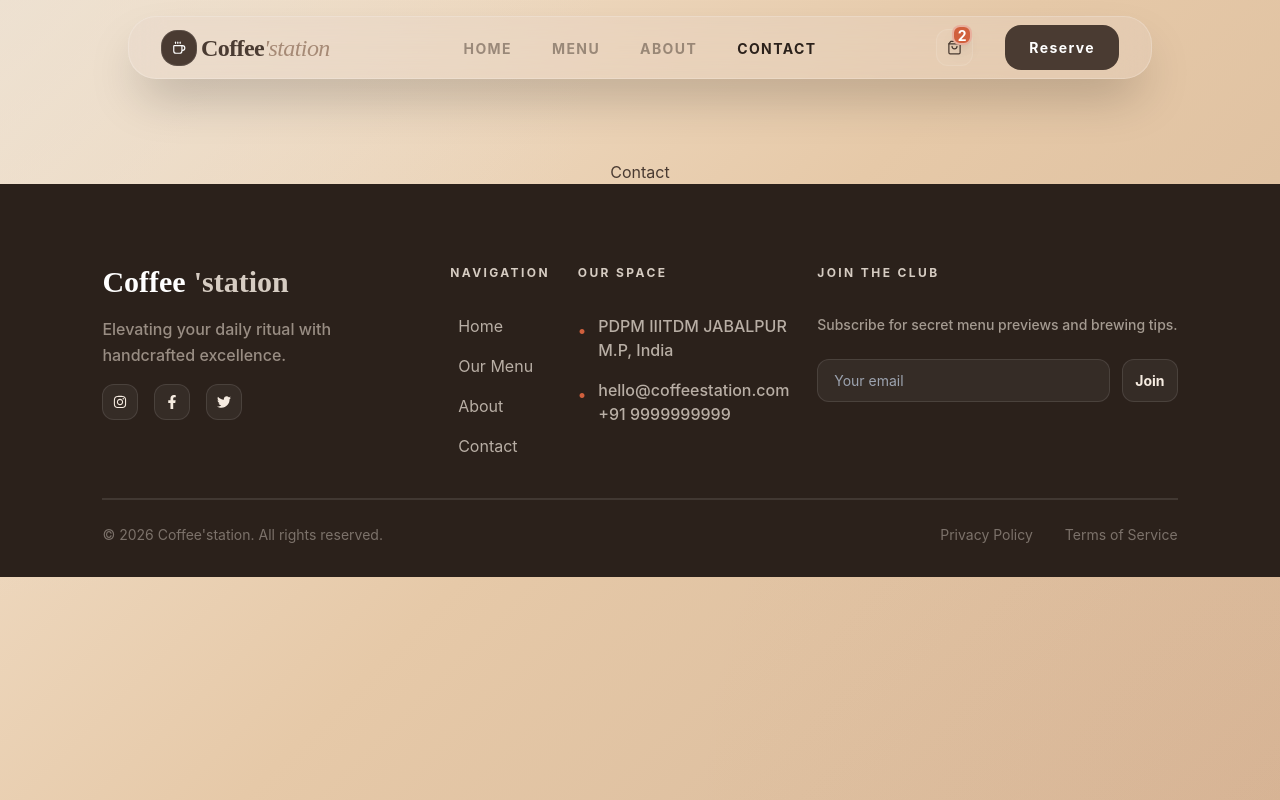
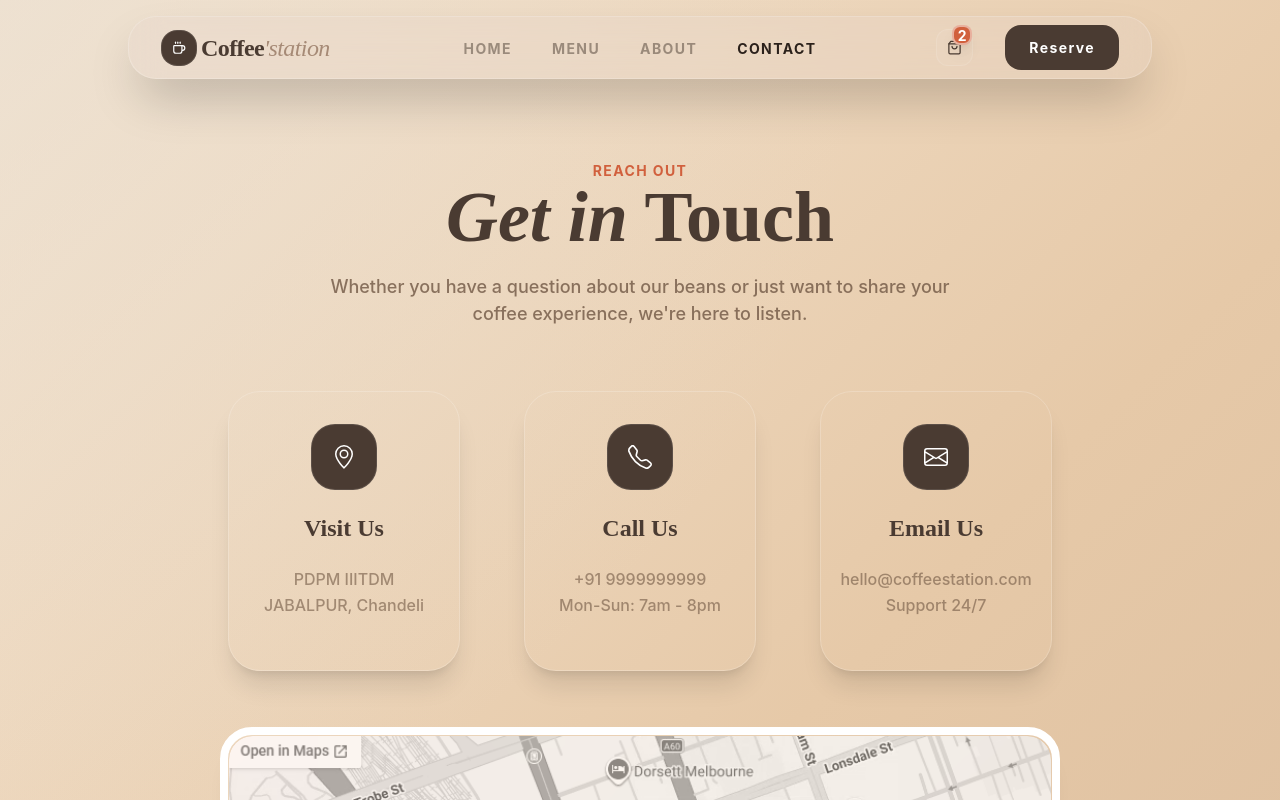
Before and after one commit to rachel0623123/coffee_station_rachel, a React (Vite) app: page /contact in a window 1280 px wide. Shown: the top 800 px of the page. Built offline with nearby package versions, Linux system fonts and the light colour scheme.

Commit message:
feat: build contact page

```diff
--- a/src/pages/Contact.tsx
+++ b/src/pages/Contact.tsx
@@ -1,7 +1,26 @@
+import ImageCard from "../shared/ui/cards/ImageCard";
+import bigImage from "../assets/images/Screenshot_1.png"
+import ContactCard from "../shared/ui/cards/ContactCard";
+import { BsGeoAlt, BsTelephone,  BsEnvelope  } from "react-icons/bs";
 function Contact() {
     return (
         <main className="mainSection">
-            Contact
+            <section className="w-full px-20 flex items-center justify-center flex-col">
+                <div className="text-center mb-10 sm:mb-16">
+                    <p className="font-sans text-sm font-bold text-terracotta uppercase tracking-widest">Reach Out</p>
+                    <h1 className="pageHeader"><span className="italic">Get in</span> Touch</h1>
+                    <p className="sectionText">Whether you have a question about our beans or just want to share your coffee experience, we're here to listen.</p>
+                </div>
+                <div className="mb-20 sm:mb-32 px-32 w-full max-w-7xl space-y-16">
+                    <div className="grid lg:grid-cols-3 gap-10 sm:gap-16 justify-items-center">
+                        <ContactCard addr={"PDPM IIITDM \n JABALPUR, Chandeli"} Icon={BsGeoAlt} title = "Visit Us" />
+                        <ContactCard addr={"+91 9999999999\n Mon-Sun: 7am - 8pm"} Icon={BsTelephone} title = "Call Us" />
+                        <ContactCard addr={"hello@coffeestation.com\n Support 24/7"} Icon={BsEnvelope} title = "Email Us" />
+
+                    </div>
+                    <ImageCard alt="Map" image = {bigImage} cardType="mapCard"  variant= "rounded-3xl"/>
+                </div>
+            </section>
         </main>
     )
 }
--- a/src/shared/ui/cards/ContactCard.tsx
+++ b/src/shared/ui/cards/ContactCard.tsx
@@ -12,9 +12,9 @@ function ContactCard({
                 Icon,
                 }: ContactProps) {
     return (
-        <div className="p-8 w-[250px] rounded-[32px] text-center flex flex-col items-center hover:bg-white/40 transition-all duration-500 group border border-white/20 shadow-xl " >
-            <IconButton content="" variant="bg-coffee-900 text-white" icon={Icon }/>
-            <h3 className="text-xl sm:text-2xl font-serif font-bold text-coffee-900 mb-2 sm:mb-3">{title}</h3>
+        <div className="p-8 w-full max-w-[280px] min-h-[280px] rounded-[32px] text-center flex flex-col items-center hover:bg-white/40 transition-all duration-500 border border-white/20 shadow-xl space-y-5 group" >
+            <IconButton content="" variant="bg-coffee-900 text-white text-2xl p-5 rounded-3xl  hover:bg-coffee-900" icon={Icon }/>
+            <h3 className="text-xl sm:text-2xl font-serif font-bold text-coffee-900 ">{title}</h3>
             <p className="text-sm sm:text-base text-coffee-800/60 font-medium leading-relaxed whitespace-pre-line">{addr}</p>
         </div>
     )
```
